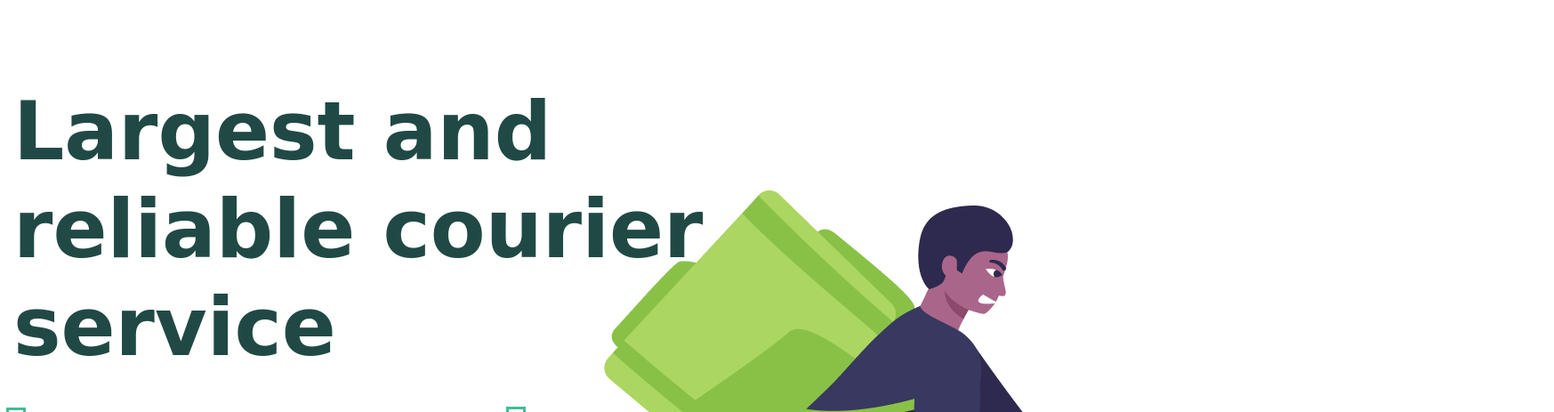
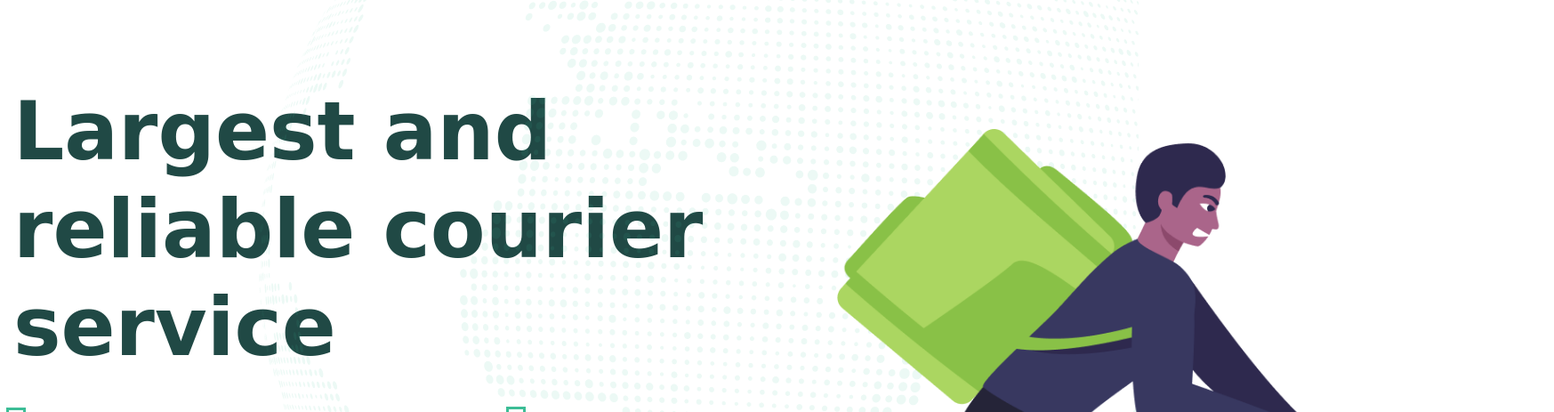
Before and after one commit to sumit-chouhan-194/Fast_box, a plain HTML site: page index.html in a window 1280 px wide. Shown: the part 171-634 px from the top of the page at 89% size, 1747 px wide, since content can reach past the window. Drawn offline with nearby package versions, Linux system fonts and the light colour scheme; a web font is replaced by a local one.

Commit message:
hero section complete

```diff
--- a/assets/css/root.css
+++ b/assets/css/root.css
@@ -8,7 +8,9 @@
     text-decoration: none !important;
     box-sizing: border-box !important;
 }
-
+body{
+    overflow-x: hidden;
+}
 .mycontainer {
     max-width: 1600px !important;
     margin-left: auto;
--- a/assets/css/style.css
+++ b/assets/css/style.css
@@ -38,7 +38,8 @@
 .pb_51 {
     padding-bottom: 51px;
 }
-.pt_38{
+
+.pt_38 {
     padding-top: 38px;
 }
 
@@ -61,25 +62,32 @@
 .pb_10 {
     padding-bottom: 10px;
 }
-.pt_31{
+
+.pt_31 {
     padding-top: 31px;
 }
-.pb_30{
+
+.pb_30 {
     padding-bottom: 30px;
 }
-.pl_65{
+
+.pl_65 {
     padding-left: 65px;
 }
-.pr_64{
+
+.pr_64 {
     padding-right: 64px;
 }
-.pt_33{
+
+.pt_33 {
     padding-top: 33px;
 }
-.pb_32{
+
+.pb_32 {
     padding-bottom: 32px;
 }
-.pl_38{
+
+.pl_38 {
     padding-left: 38px;
 }
 
@@ -113,21 +121,30 @@
 .br_10 {
     border-radius: 10px;
 }
-.br_input_10{
+
+.br_input_10 {
     border-radius: 10px 0px 0px 10px;
 }
+
 /* width  */
 .mw_568 {
     max-width: 568PX;
 }
-.mw_700{
+
+.mw_700 {
     max-width: 700px;
 }
-.mw_661{
+
+.mw_661 {
     max-width: 661px;
 }
-.mw_225{
+
+.mw_225 {
     max-width: 225px;
+}
+
+.w_90 {
+    width: 95% !important;
 }
 
 /* line height  */
@@ -142,15 +159,26 @@
 .lh_80 {
     line-height: 80px;
 }
-.lh_40{
+
+.lh_40 {
     line-height: 40px;
 }
+
 /* top bottom left right  */
-.right_0{
-    right: -200px;
+.right_-220 {
+    right: -220px;
 }
-.top_0{
+
+.top_-120 {
     bottom: -120px;
+}
+
+.top_0 {
+    top: 0;
+}
+
+.right_0 {
+    right: 0;
 }
 
 /* menuicon  */
@@ -168,10 +196,12 @@
     background-color: black;
     z-index: 5;
 }
+
 /* outline  */
-.outline_none{
+.outline_none {
     outline: none;
 }
+
 /* before after  */
 .corner_top_boxes::after {
     content: "";
@@ -183,6 +213,7 @@
     top: -9px;
     left: 554px;
 }
+
 .corner_top_boxes::before {
     content: "";
     position: absolute;
@@ -194,6 +225,7 @@
     left: -8px;
     z-index: 2;
 }
+
 .corner_bottom_boxes::after {
     content: "";
     position: absolute;
@@ -201,7 +233,7 @@
     border: 3.5px solid #3CBD96;
     width: 22px;
     height: 22px;
-    bottom:-13px;
+    bottom: -13px;
     right: -13px;
 }
 
@@ -217,6 +249,16 @@
 }
 
 /* media screen  */
+@media (max-width:1450px) {
+    .right_-220 {
+        right: -470px;
+    }
+
+    .top_-120 {
+        bottom: -5px;
+    }
+}
+
 @media (max-width:1200px) {
     .pr_17_xxl {
         padding-right: 17px;
@@ -228,6 +270,19 @@
 
     .w_90_1200 {
         width: 90% !important;
+    }
+
+    .d_none_1200 {
+        display: none !important;
+    }
+    .pt_50_1200{
+        padding-top: 50px;
+    }
+}
+
+@media (max-width:1199.99px) {
+    .d_block_1200 {
+        display: block !important;
     }
 }
 
--- a/index.html
+++ b/index.html
@@ -67,10 +67,13 @@
 
             </div>
         </nav>
-        <div class="flex-grow-1 pt-5 pb-5">
+        <div class="position-absolute top_0 right_0">
+            <img src="./assets/images/png/header_dots.png" alt="header dost">
+        </div>
+        <div class="flex-grow-1 pt-5 pb-5 ">
             <div class="mycontainer">
                 <div class="row pt-5 pb-5">
-                    <div class="col-8">
+                    <div class="col-xl-8 col-12">
                         <h1 class="ff_anybody fw_700 fs_6xl color_dark_green lh_110 m-0">Largest and reliable courier
                             service</h1>
                         <div class="corner_top_boxes position-relative">
@@ -89,14 +92,14 @@
                                 class="ff_poppins fw_500 fs_2xl text-white bg_green border-0 br_10 pt_31 pb_30 pl_65 pr_64 m-0 w-100 mw_225">Check</button>
                         </div>
                     </div>
-                    <div class="col-4 d-none">
-                        <div>
+                    <div class="col-xl-4 col-12 d-none d_block_1200">
+                        <div class="pt_50_1200">
                             <img src="./assets/images/png/header_cycle.png" alt="header cycle" class="w-100">
                         </div>
                     </div>
-                    <div class="position-relative">
-                        <div class="position-absolute right_0 top_0">
-                            <img src="./assets/images/png/header_cycle.png" alt="header cycle" class="w-100">
+                    <div class="position-relative d_none_1200">
+                        <div class="position-absolute right_-220 top_-120 ">
+                            <img src="./assets/images/png/header_cycle.png" alt="header cycle" class="w_90 ">
                         </div>
                     </div>
                 </div>
```
